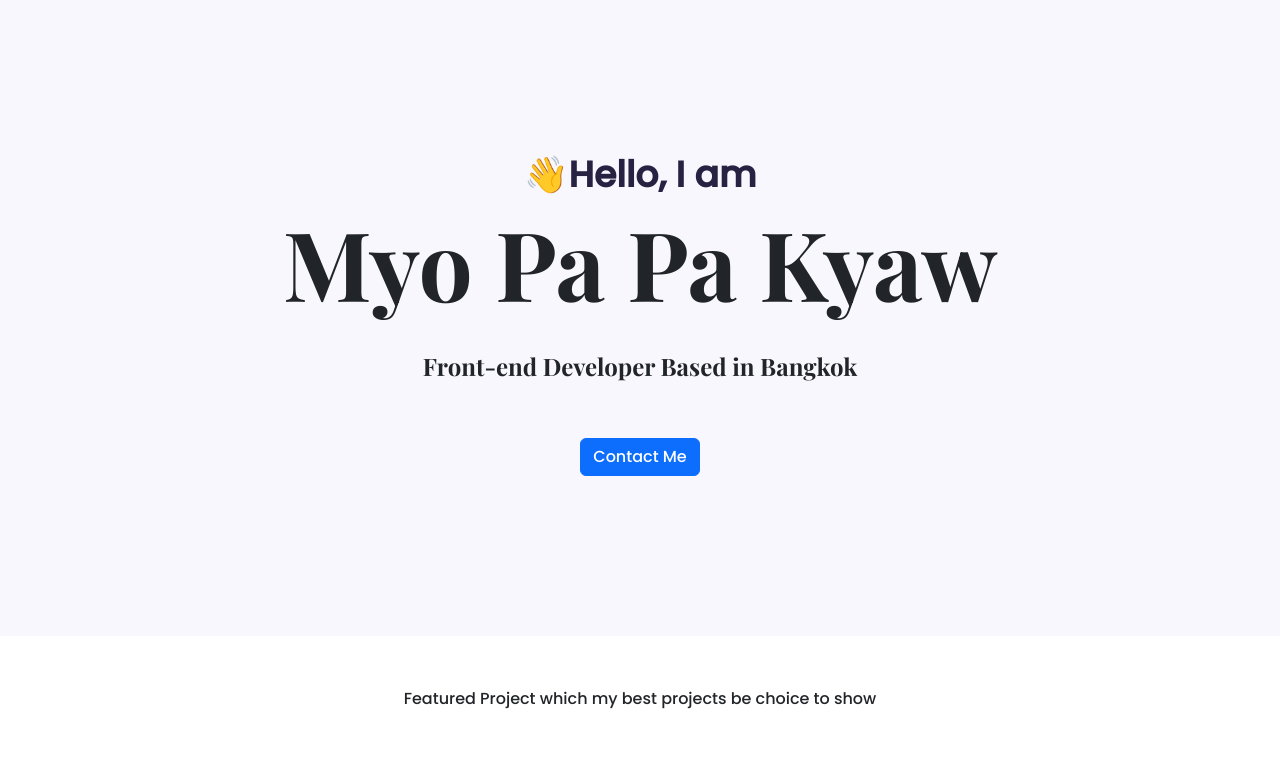
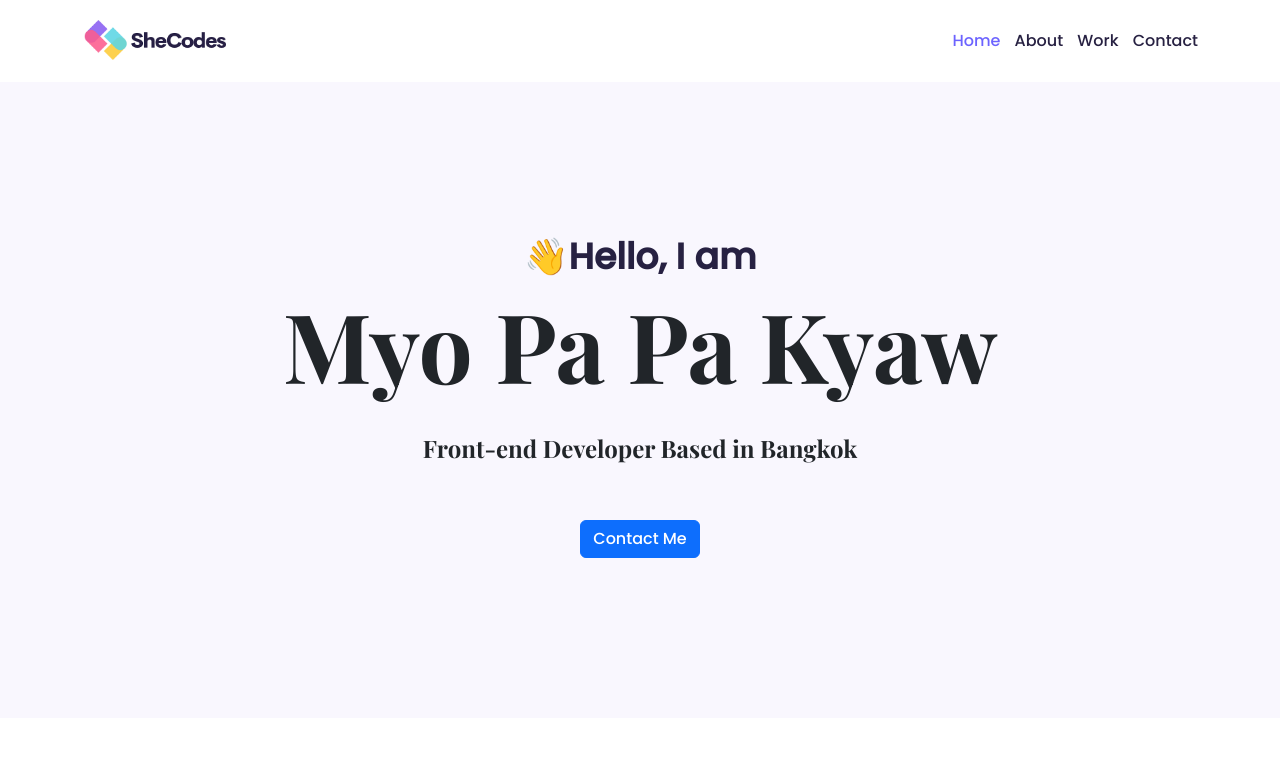
Before and after one commit to Cyntra-22/HeaderSc, a plain HTML site: page index.html in a window 1280 px wide. Shown: the top 759 px of the page. Drawn offline with nearby package versions, Linux system fonts and the light colour scheme; a script that the page names is missing; a web font is replaced by a local one.

Commit message:
Updated html, css and added the images

```diff
--- a/index.html
+++ b/index.html
@@ -35,6 +35,25 @@
     <script src="src/index.js"></script>
   </head>
   <body>
+    <div class="container">
+      <nav class="d-flex justify-content-between">
+        <a href="/">
+          <img src="images/logo.png" class="logo d-none d-md-block" alt="" />
+          <img
+            src="images/logosmall.png"
+            class="logo d-block d-md-none"
+            alt=""
+          />
+        </a>
+        <ul>
+          <li class="active"><a href="/">Home</a></li>
+          <li><a href="/about.html">About</a></li>
+          <li><a href="/work.html">Work</a></li>
+          <li><a href="/contact">Contact</a></li>
+        </ul>
+      </nav>
+    </div>
+
     <div class="hero">
       <p>👋Hello, I am</p>
       <h1>Myo Pa Pa Kyaw</h1>
--- a/src/header.css
+++ b/src/header.css
@@ -96,6 +96,10 @@ p {
     margin: 0;
     text-align: center;
   }
+
+  nav a{
+    font-size: 12px;
+  }
 }
 
 #img {
@@ -120,3 +124,37 @@ p {
 .about-section {
   padding: 120px 60px;
 }
+
+.logo{
+  max-height: 40px;
+}
+
+nav ul{
+  margin: 0;
+  padding: 0;
+}
+nav li{
+  display: inline;
+  list-style: none;
+  line-height: 42px;
+  margin-left: 10px;
+}
+
+nav{
+  padding: 20px 0;
+}
+
+nav a{
+  text-decoration: none;
+  color: #272142;
+  transition: all 100ms ease-in-out;
+}
+
+nav a:hover, nav li.active{
+  color: var(--branding-color);
+
+}
+
+nav li.active a{
+  color: var(--branding-color);
+}
```
Also changed, not shown: images/logo.png (added), images/logosmall.png (added).
